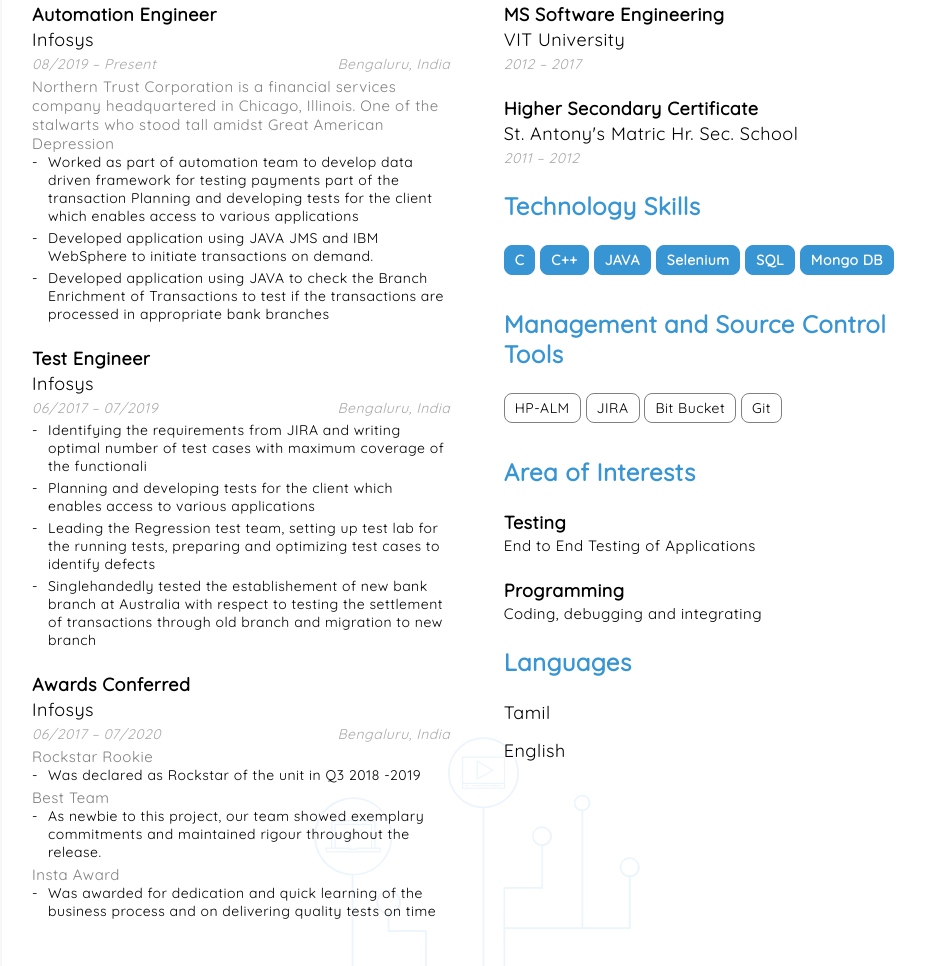
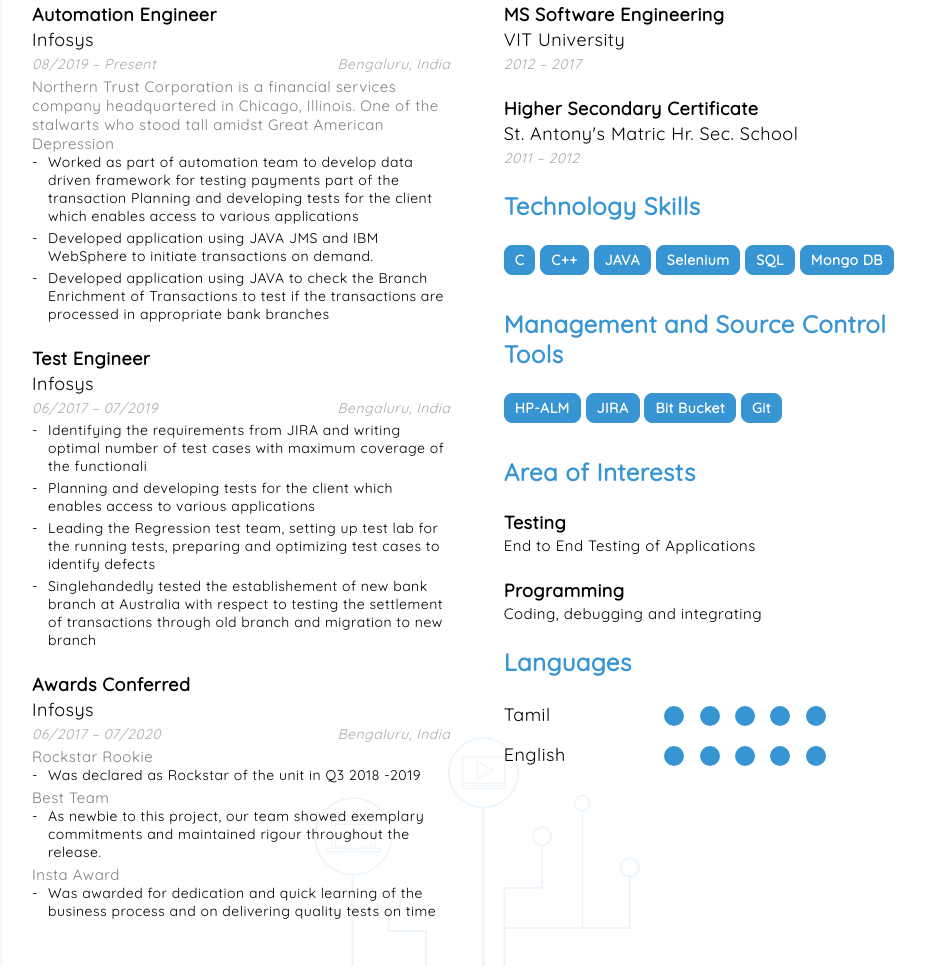
Before and after one commit to RamanathanRN/Resume, a plain HTML site: page index.html in a window 1280 px wide. Shown: the part 329-1295 px from the top of the page, without its empty margins (163-1088 px from the left). Drawn offline with Linux system fonts and the light colour scheme; a script that the page names is missing.

Commit message:
updating details

```diff
--- a/index.html
+++ b/index.html
@@ -122,7 +122,7 @@
 
 
               <h3> Management and Source Control Tools </h3>
-              <div class="tag_holder">
+              <div class="tag_holder skill_holder">
                 <li> HP-ALM </li>
                 <li> JIRA </li>
                 <li> Bit Bucket </li>
@@ -138,8 +138,8 @@
 
               <h3> Languages </h3>
               <div class="tag_holder">
-                <p class="h3"> <span class="language">Tamil</span>  </p>
-                <p class="h3"> <span class="language">English</span> </p>
+                <p class="h3"> <span class="language">Tamil</span> <span class="balls"> </span> <span class="balls"> </span> <span class="balls"> </span> <span class="balls"> </span> <span class="balls"> </span> </p>
+                <p class="h3"> <span class="language">English</span> <span class="balls"> </span> <span class="balls"> </span> <span class="balls"> </span> <span class="balls"> </span> <span class="balls"> </span> </p>
               </div>
 
             </div>
```
